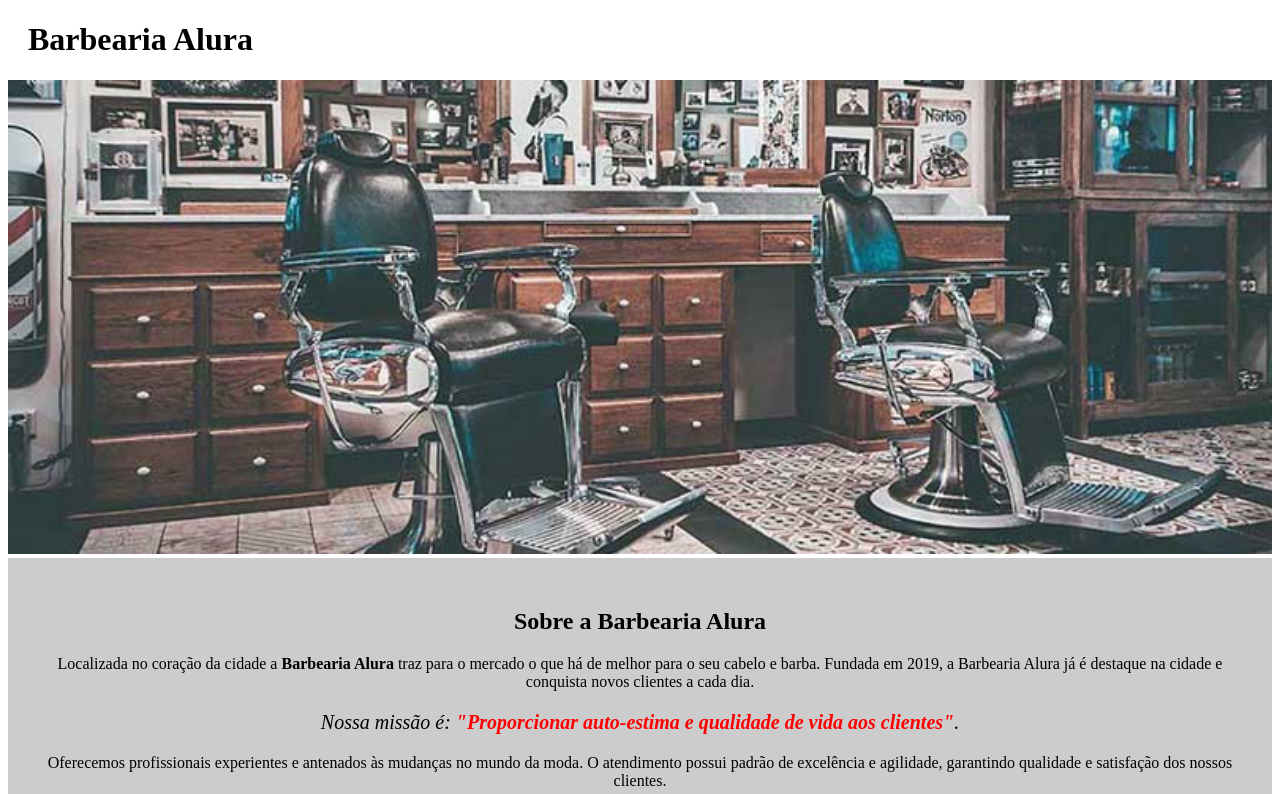
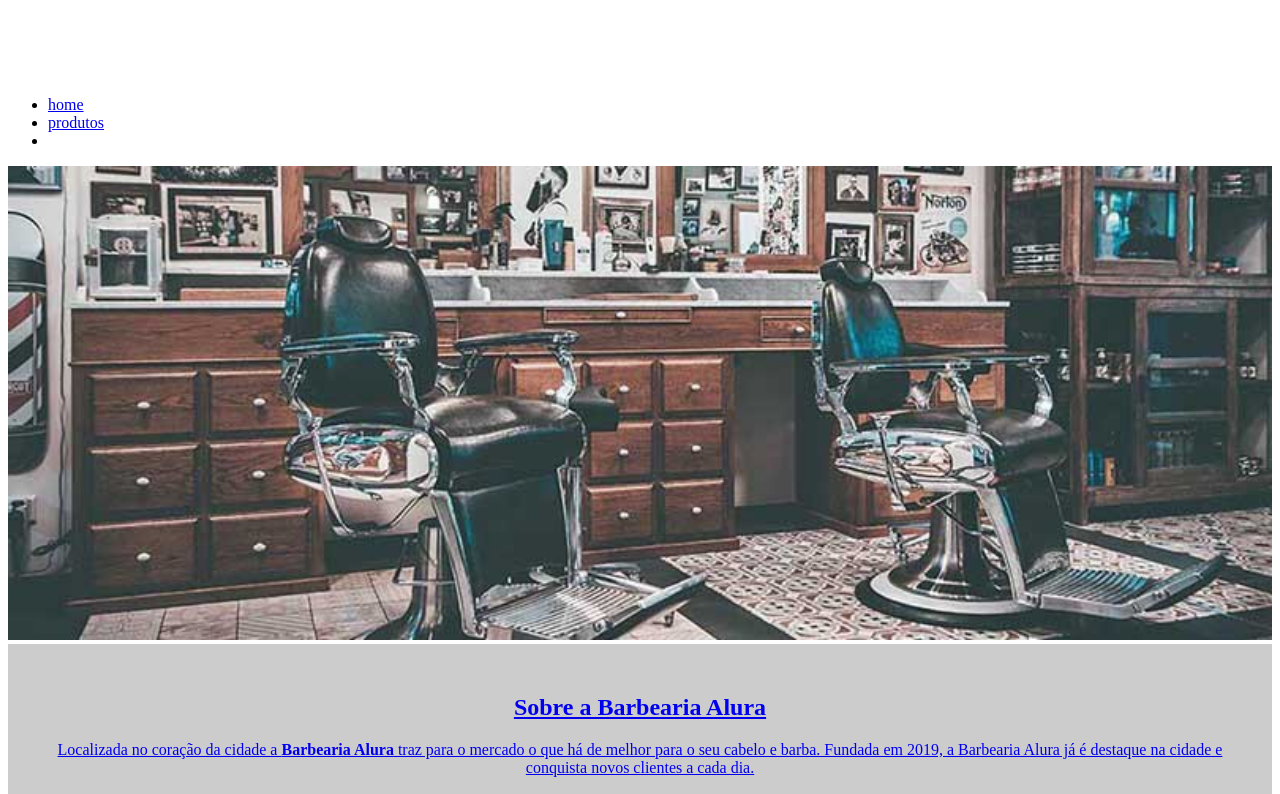
Before and after one commit to marianapin/html-css-alura-p4, a plain HTML site: page index.html in a window 1280 px wide. Shown: the top 794 px of the page. Drawn offline with Linux system fonts and the light colour scheme.

Commit message:
Update index.html

```diff
--- a/index.html
+++ b/index.html
@@ -3,13 +3,26 @@
 	<head>
 		<meta charset="UTF-8">
 		<title>Barbearia Alura</title>
+
+		<link rel="stylesheet" href="reset.css">
 		<link rel="stylesheet" href="style.css">
 	</head>
 
 	<body>
 		<header>
-			<h1 class="titulo-principal">Barbearia Alura</h1>
+			<div class="caixa">
+				<h1><img scr"logo.png"></h1>
+
+				<nav>
+			          <ul>
+				      <li><a href="index.html">home</a></li>
+				      <li><a href="produtos.html">produtos</a></li>
+				      <li><a href="contato.html"><contato</a></li>
+				 </ul>
+			      </nav>
+			</div>
 		</header>
+
 		<img id="banner" src="banner.jpg">
 		<div class="principal">
 			<h2 class="titulo-centralizado">Sobre a Barbearia Alura</h2>
@@ -33,5 +46,6 @@
 
 			<img src="beneficios.jpg" class="imagembeneficios">
 		</div>
+
 	</body>
 </html>
```
